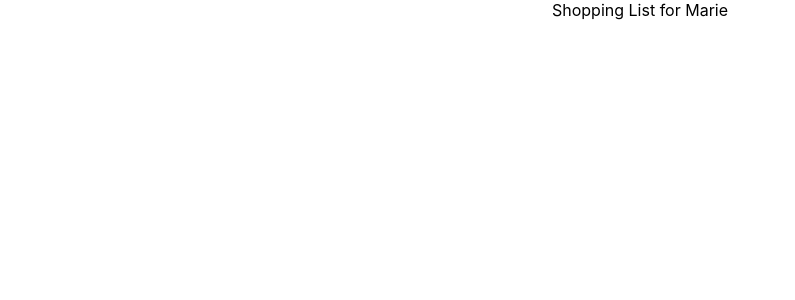
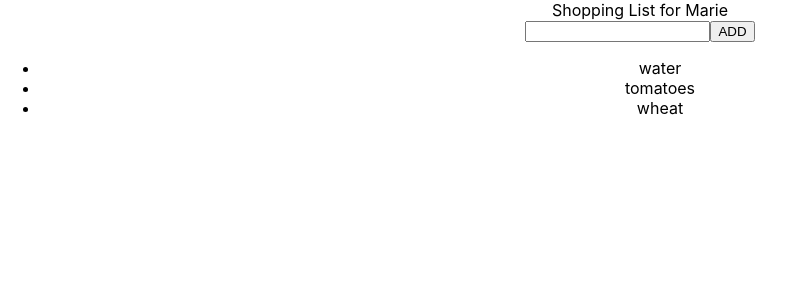
Before and after one commit to necoline/todoReact, a React (Create React App) app: page / in a window 1280 px wide. Shown: the top 300 px of the page, without its empty margins (0-795 px from the left). Built offline with nearby package versions, Linux system fonts and the light colour scheme.

Commit message:
adds list component and passes list props to child

```diff
--- a/src/App.js
+++ b/src/App.js
@@ -1,11 +1,14 @@
 import React from "react";
 import "./App.css";
 import Header from "./Header";
+import ToDoList from "./ToDoList";
 
 function App() {
+  //js
   return (
     <div className="App">
       <Header userName="Marie" />
+      <ToDoList />
     </div>
   );
 }
--- /dev/null
+++ b/src/List.jsx
@@ -0,0 +1,15 @@
+import React, { Component } from "react";
+
+class List extends Component {
+  render() {
+    return (
+      <ul>
+        {this.props.shoppingList.map(listItem => (
+          <li className="list-item">{listItem}</li>
+        ))}
+      </ul>
+    );
+  }
+}
+
+export default List;
--- a/src/ToDoList.jsx
+++ b/src/ToDoList.jsx
@@ -0,0 +1,25 @@
+import React, { Component } from "react";
+import List from "./List";
+
+class ToDoList extends Component {
+  state = {
+    list: ["water", "tomatoes", "wheat"]
+  };
+  // list
+  // add to the list
+  // remove items from the list
+
+  render() {
+    return (
+      <div>
+        <form>
+          <input type="text" />
+          <button>ADD</button>
+        </form>
+        <List shoppingList={this.state.list} />
+      </div>
+    );
+  }
+}
+
+export default ToDoList;
```
